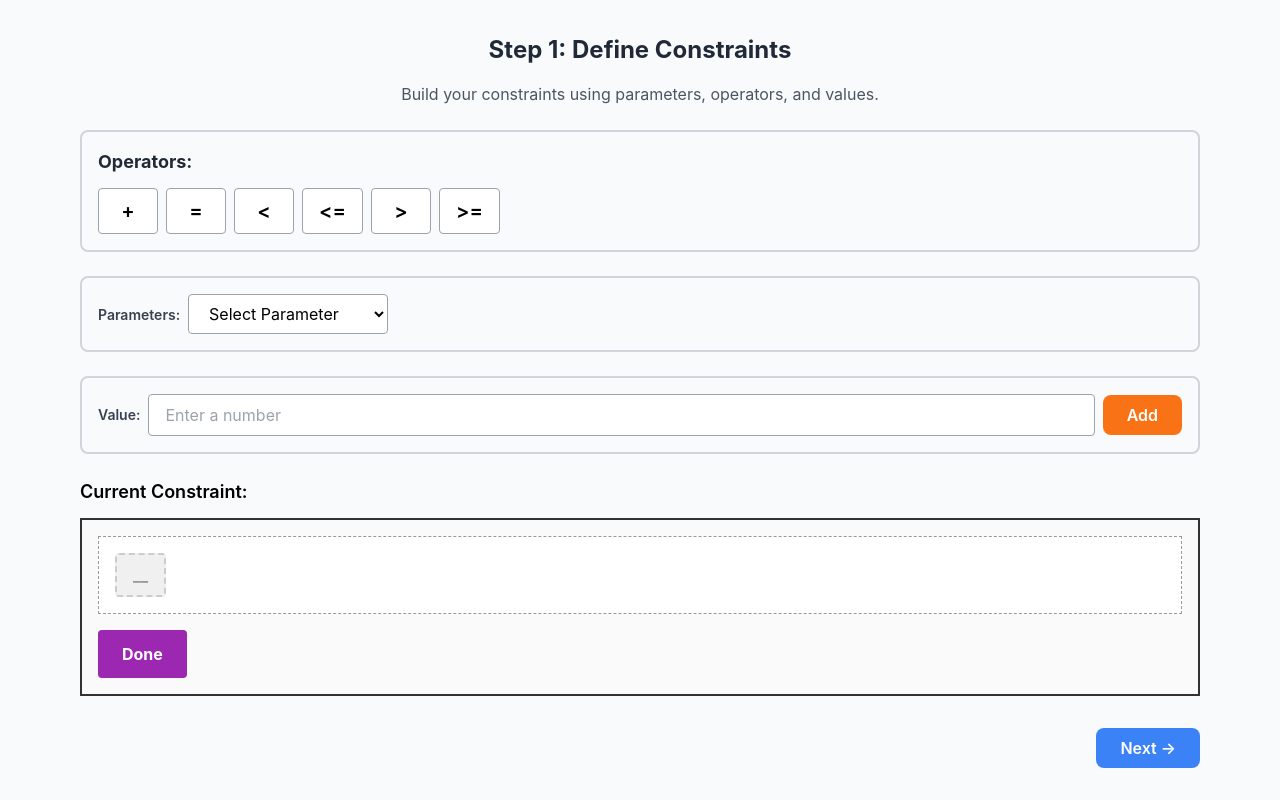
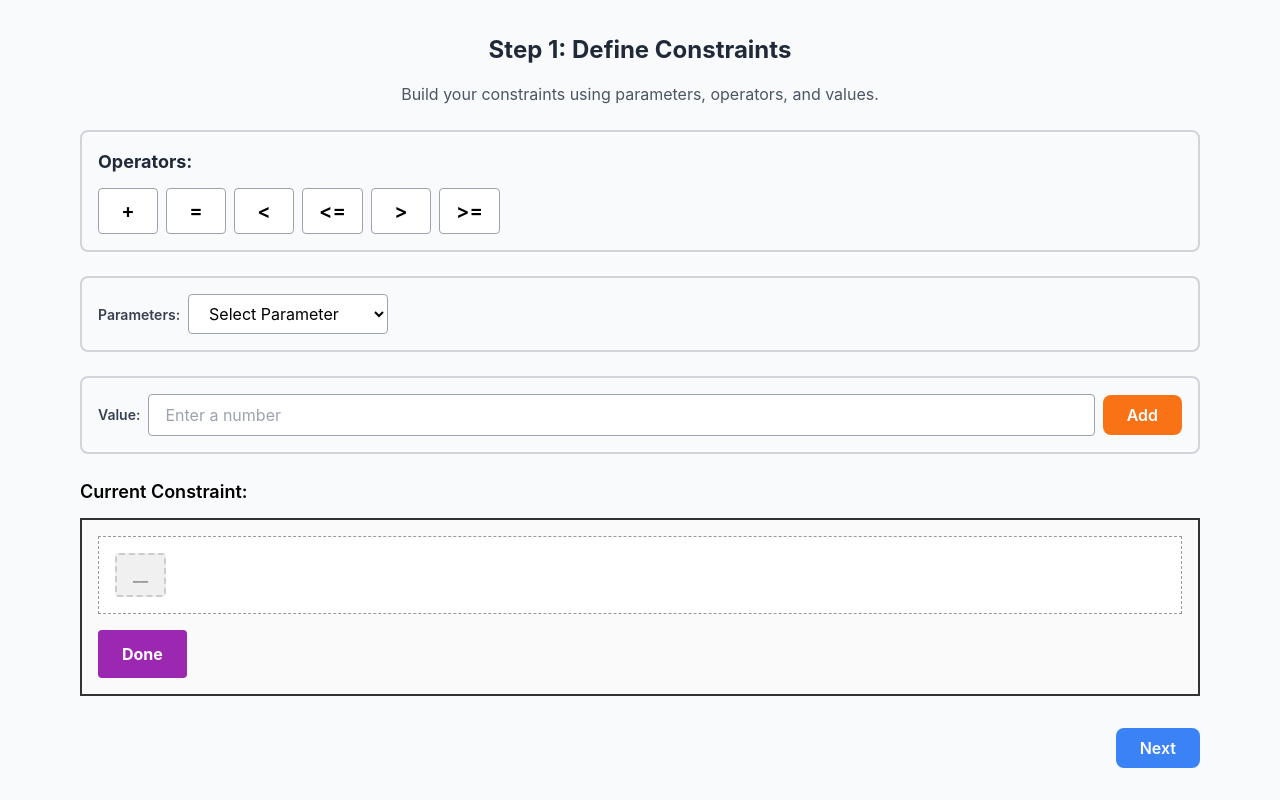
Before and after one commit to ilkermeliksitki/optimization-ui, a React (Vite) app: page / in a window 1280 px wide. Shown: the part 238-1038 px from the top of the page. Built offline with nearby package versions, Linux system fonts and the light colour scheme.

Commit message:
delet arrow from the nav-buttons
Changes to be committed:
	modified:   src/App.jsx

```diff
--- a/src/App.jsx
+++ b/src/App.jsx
@@ -215,7 +215,7 @@ export default function App() {
                                 : 'bg-gray-200 hover:bg-gray-300 text-gray-700'
                         }`}
                     >
-                        ← Back
+                        Back
                     </button>
 
                     {currentStep < 3 && (
@@ -224,7 +224,7 @@ export default function App() {
                             data-testid="next-button"
                             className="flex items-center gap-2 px-6 py-2 bg-blue-500 hover:bg-blue-600 text-white rounded-lg font-semibold transition-all"
                         >
-                            Next →
+                            Next
                         </button>
                     )}
                 </div>
```
